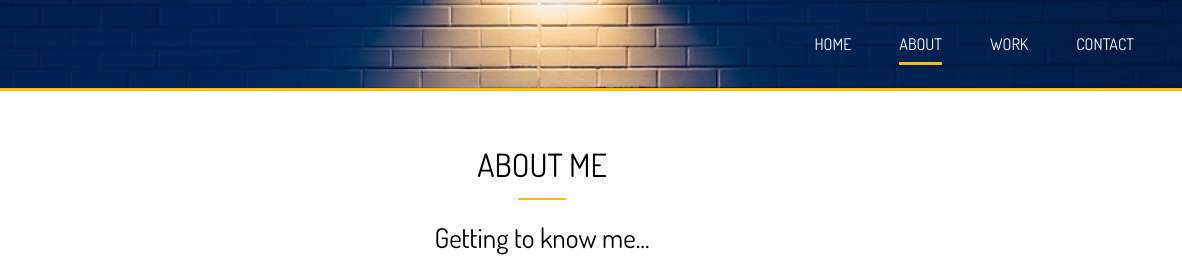
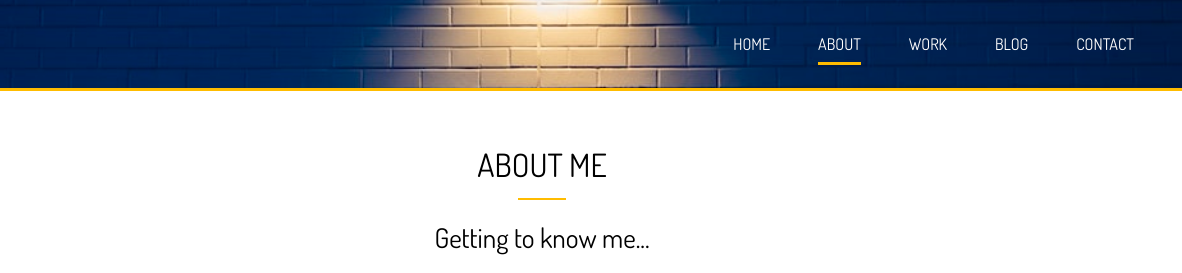
Before and after one commit to franklinholguin/portfolio_web, a website: page dist/about.html in a window 1280 px wide. Shown: the top 273 px of the page, 98-1280 px from the left. Drawn offline with Linux system fonts and the light colour scheme.

Commit message:
Adding Blog for the rest of page

```diff
--- a/dist/about.html
+++ b/dist/about.html
@@ -30,6 +30,7 @@
             <li><a href="index.html">Home</a></li>
             <li><a href="about.html" class="current">About</a></li>
             <li><a href="work.html">Work</a></li>
+            <li><a href="https://dev.to/franklinholguin">Blog</a></li>
             <li><a href="contact.html">Contact</a></li>
           </ul>
         </nav>
```
Also changed, not shown: dist/contact.html (+1 -0 lines), dist/work.html (+1 -0 lines).
